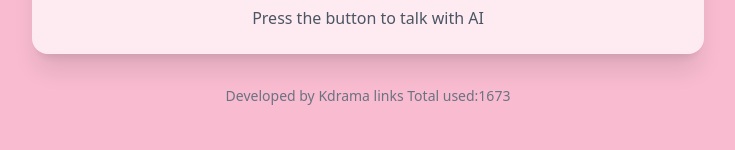
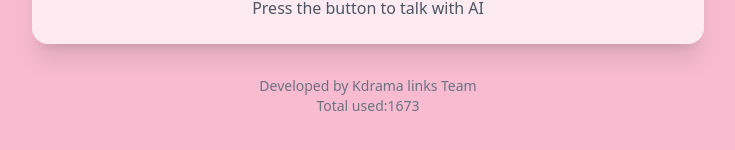
Before and after one commit to kdrama-links/kdrama, a React (Vite) app: page / in a window 1280 px wide. Shown: the part 580-730 px from the top of the page, without its empty margins (272-1007 px from the left). Built offline with nearby package versions, Linux system fonts and the light colour scheme.

Commit message:
Update App.tsx

```diff
--- a/App.tsx
+++ b/App.tsx
@@ -15,7 +15,8 @@ const App: React.FC = () => {
         <LiveConversation />
       </main>
       <footer className="mt-8 text-center text-gray-500 text-sm">
-        <p>Developed by Kdrama links <span class="right badge badge-success">Total used:1673</span></p>
+        <p>Developed by Kdrama links Team</p>
+        <p><span class="right badge badge-success">Total used:1673</span></p>
       </footer>
     </div>
   );
```
